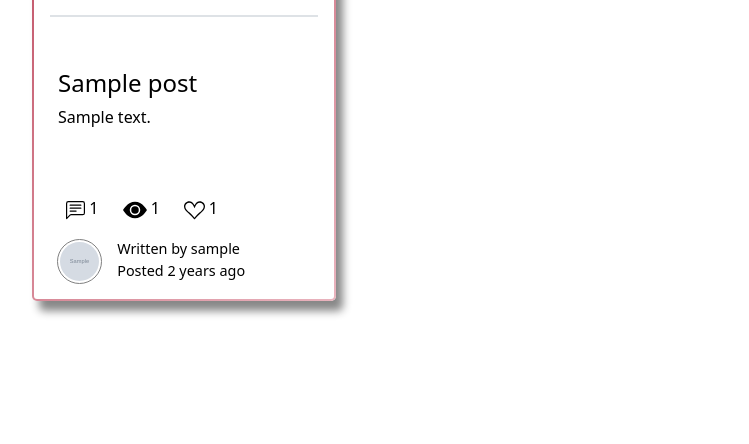
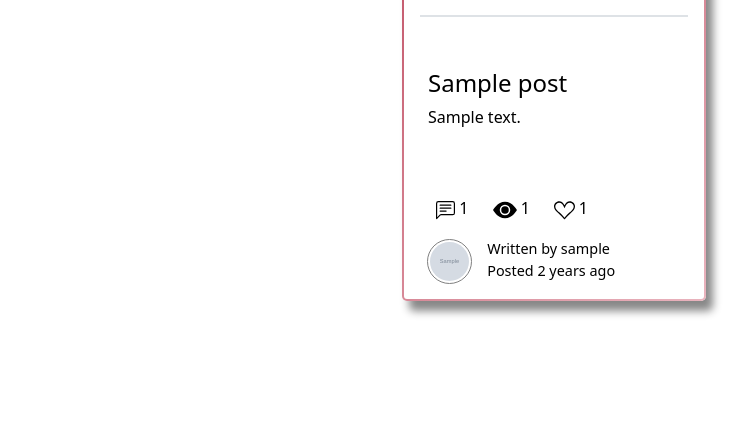
Before and after one commit to bekirugurr/blog-app-django, a Django app: page / in a window 1280 px wide. Shown: the part 356-800 px from the top of the page, without its empty margins (86-835 px from the left). Run offline with Django 4.2, Linux system fonts and the light colour scheme; tables that the repository leaves empty hold one stand-in row (values such as "Sample post"); grey boxes marked "Sample" are stand-in pictures; some libraries are stand-ins or nearby versions.

Commit message:
homepage display set 2

```diff
--- a/post/templates/post/home.html
+++ b/post/templates/post/home.html
@@ -9,7 +9,7 @@
   <h2 class="text-center">Wellcome Guest!</h2>
   {% endif %}
 <div class="container">
-  <div class="d-flex flex-wrap flex-row justify-content-between align-items-start p-2 pb-4">
+  <div class="d-flex flex-wrap flex-row justify-content-evenly align-items-start p-2 pb-4">
     {% for post in posts %}
     <a href="{% url 'detail' post.slug %}" style="text-decoration: none; color: black;">
     <div class="d-flex flex-column justify-content-between m-3 px-3 pt-3 pb-2 post-card" >
```
